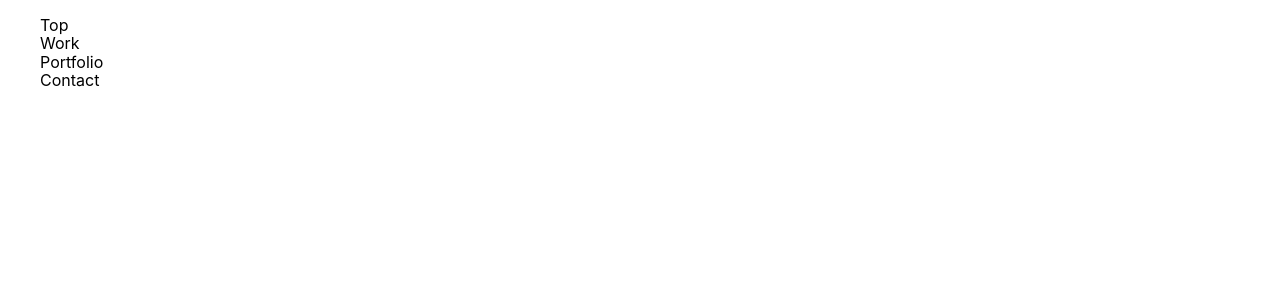
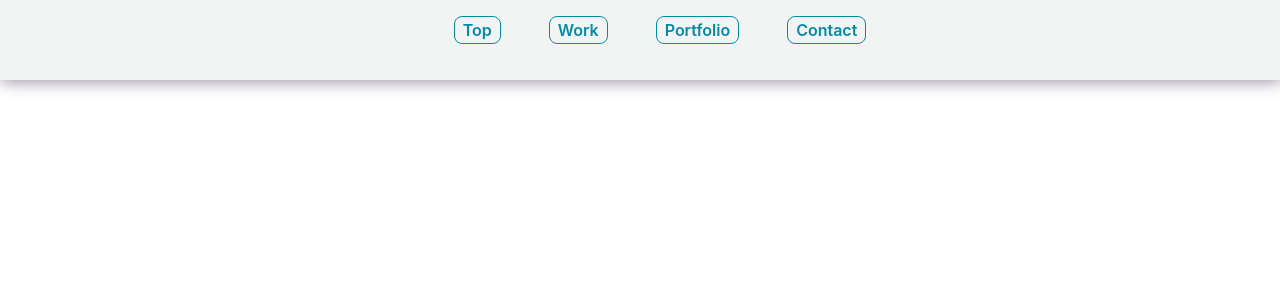
Before and after one commit to saied2035/My-portfolio, a React (Create React App) app: page / in a window 1280 px wide. Shown: the top 300 px of the page. Built offline with nearby package versions, Linux system fonts and the light colour scheme.

Commit message:
finish navbar (Desktop & mobile)

```diff
--- a/src/components/header/desktopNav/desktopNav.js
+++ b/src/components/header/desktopNav/desktopNav.js
@@ -1,23 +1,68 @@
+import { useState } from 'react';
+import '../nav.css';
 import navItems from '../navItems';
 
-const DesktopNav = () => (
-  <nav className="dn db-ns ">
-    <ul className="list">
-      {
+const DesktopNav = () => {
+  const active = {
+    color: '#f2f4f3',
+    backgroundColor: '#048ba8',
+    border: '1px solid #f2f4f3',
+  };
+  const hideNavStyle = {
+    height: '0',
+    backgroundColor: '#f2f4f3',
+    overflow: 'hidden',
+    border: 'none',
+  };
+  const showNavStyle = {
+    transition: 'height 0.75s',
+    height: '10vh',
+    backgroundColor: '#f2f4f3',
+    overflow: 'hidden',
+  };
+  const [activeMenu, setActiveMenu] = useState('');
+  const [timer, setTimer] = useState(null);
+  const [scrollValue, setScrollValue] = useState(0);
+  const [hideNav, setHideNav] = useState(false);
+  const hideNavFun = () => {
+    if (window.pageYOffset < scrollValue) {
+      setScrollValue(window.pageYOffset);
+      return;
+    }
+    setScrollValue(window.pageYOffset);
+    if (timer) {
+      clearTimeout(timer);
+    }
+    setTimeout(() => {
+      setTimer(null);
+      setHideNav(false);
+    }, 500);
+    if (!hideNav) setHideNav(true);
+  };
+  window.onscroll = hideNavFun;
+  return (
+    <nav
+      className="desktop-nav dn flex-ns flex-m justify-center w-100 fixed"
+      style={hideNav ? hideNavStyle : showNavStyle}
+    >
+      <ul className="list flex" style={{ gap: '3rem' }}>
+        {
       navItems.map((item) => (
         <li key={item}>
           <a
-            className="db"
-            style={{ color: 'black', backgroundColor: 'transparent', textDecoration: 'none' }}
+            className="nav-item db fw6 pa1 pl2 pr2 br3 grow"
             href={`#${item}`}
+            onClick={() => setActiveMenu(item)}
+            style={activeMenu === item ? active : {}}
           >
             {item}
           </a>
         </li>
       ))
       }
-    </ul>
-  </nav>
-);
+      </ul>
+    </nav>
+  );
+};
 
 export default DesktopNav;
--- a/src/components/header/mobileNav/mobileNav.css
+++ /dev/null
@@ -1,13 +0,0 @@
-.mobile-nav-item {
-  color: #048ba8;
-  background-color: transparent;
-  text-decoration: none;
-  border: 1px solid #048ba8;
-}
-
-.mobile-nav-item:hover,
-.mobile-nav-item:focus {
-  color: #f2f4f3;
-  background-color: #048ba8;
-  border: 1px solid #f2f4f3;
-}
--- a/src/components/header/mobileNav/mobileNav.js
+++ b/src/components/header/mobileNav/mobileNav.js
@@ -1,4 +1,4 @@
-import './mobileNav.css';
+import '../nav.css';
 import { useState } from 'react';
 import { AiOutlineMenuUnfold } from 'react-icons/ai';
 import navItems from '../navItems';
@@ -32,7 +32,11 @@ const MobileNav = () => {
         {
            navItems.map((item) => (
              <li key={item}>
-               <a className="mobile-nav-item db fw6 pa1 br3" href={`#${item}`}>
+               <a
+                 className="mobile-nav-item db fw6 pa1 br3"
+                 href={`#${item}`}
+                 onClick={() => setMenu(!menu)}
+               >
                  {item}
                </a>
              </li>
--- /dev/null
+++ b/src/components/header/nav.css
@@ -0,0 +1,26 @@
+.mobile-nav-item, .nav-item {
+  color: #048ba8;
+  background-color: transparent;
+  text-decoration: none;
+  border: 1px solid #048ba8;
+}
+
+.mobile-nav-item:hover,
+.mobile-nav-item:focus {
+  color: #f2f4f3;
+  background-color: #048ba8;
+  border: 1px solid #f2f4f3;
+}
+
+.desktop-nav {
+	box-shadow: 1px 1px 1rem #94849B;
+}
+.nav-item {
+	transition: 0.5s;
+}
+.nav-item:hover {
+  color: #f2f4f3;
+  background-color: #048ba8;
+  border: 1px solid #f2f4f3;
+  transform: scale(1.25);
+}
```
